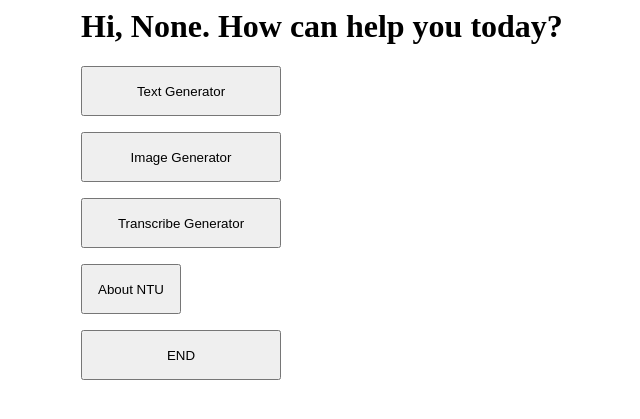
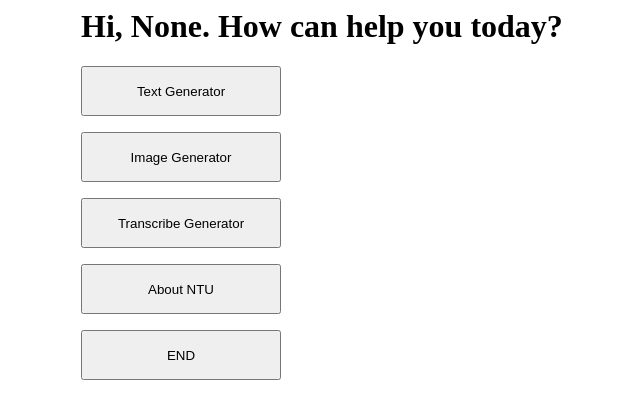
Before and after one commit to laoxiaoxuesheng/rpa-19feb2024, a Flask app: page /main in a window 1280 px wide. Shown: the top 419 px of the page, without its empty margins (243-883 px from the left). Run offline with Flask 3, Linux system fonts and the light colour scheme.

Commit message:
Update main.html

```diff
--- a/templates/main.html
+++ b/templates/main.html
@@ -18,7 +18,7 @@
 </form>
 
 <form action="/NTU" method="post">
-  <p><input type = "submit" value="About NTU" style="width:100px;height:50px"></p>
+  <p><input type = "submit" value="About NTU" style="width:200px;height:50px"></p>
 </form>
 <form action="/end" method="post">
     <input type = "submit" value="END" style="width:200px;height:50px;">
```
